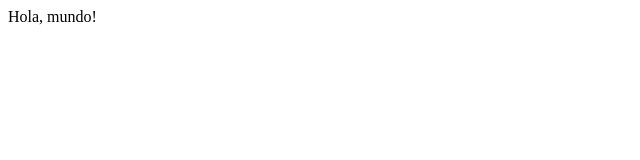
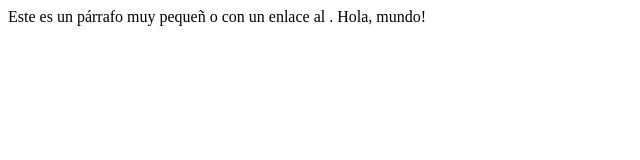
Before and after one commit to 2013640093/2013640093.github.io, a plain HTML site: page index.html in a window 1280 px wide. Shown: the whole page, without its empty margins (0-640 px from the left). Drawn offline with Linux system fonts and the light colour scheme.

Commit message:
Update index.html

```diff
--- a/index.html
+++ b/index.html
@@ -1,5 +1,9 @@
 <html>
 <body>
-<p>Hola, mundo!</p>
+<p>
+  Este es un p&aacute;rrafo muy peque&ntilde; o con un enlace al
+  <a href="http://www.ipn.mx"></a>.
+  Hola, mundo!
+  </p>
 </body>
 </htlm>
```
